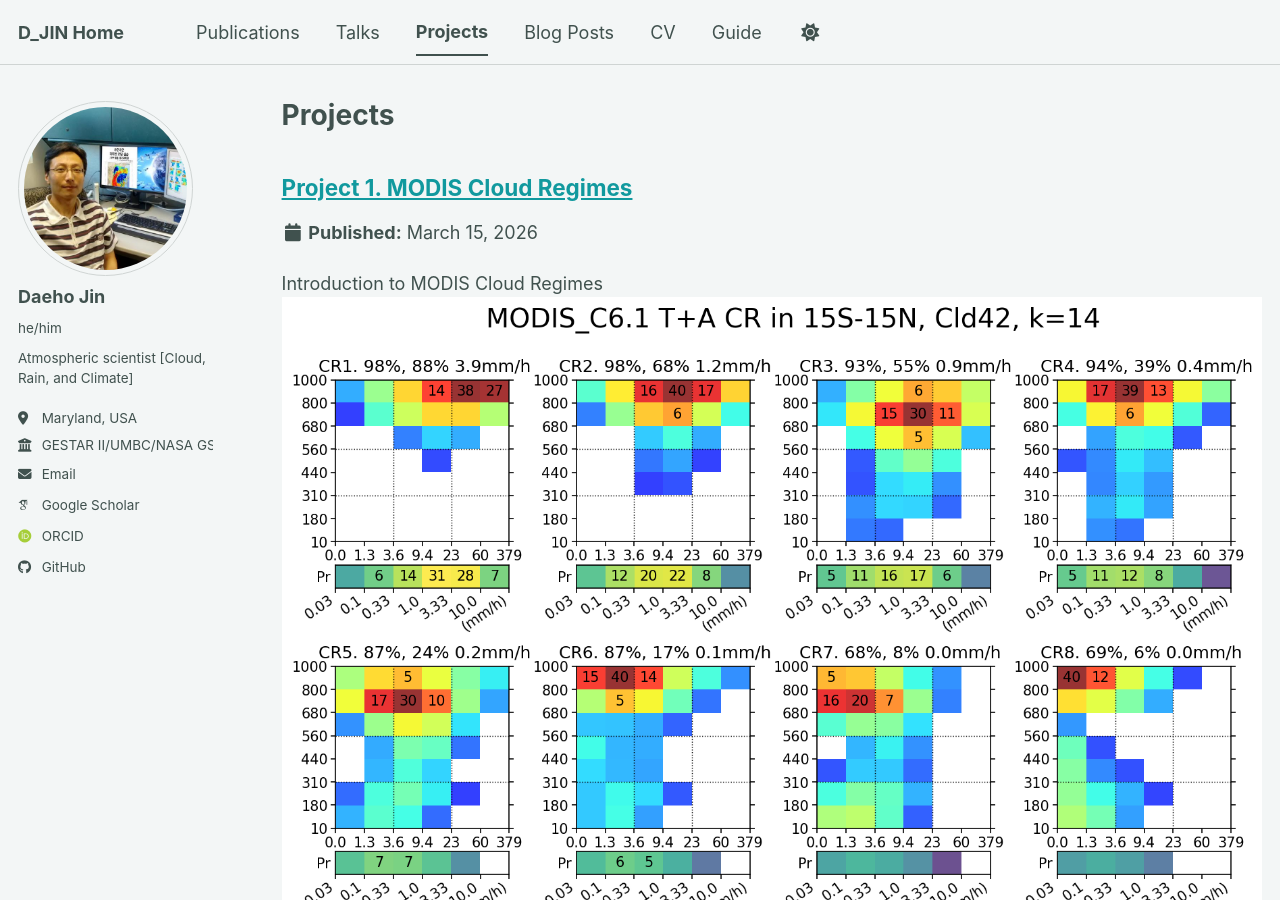
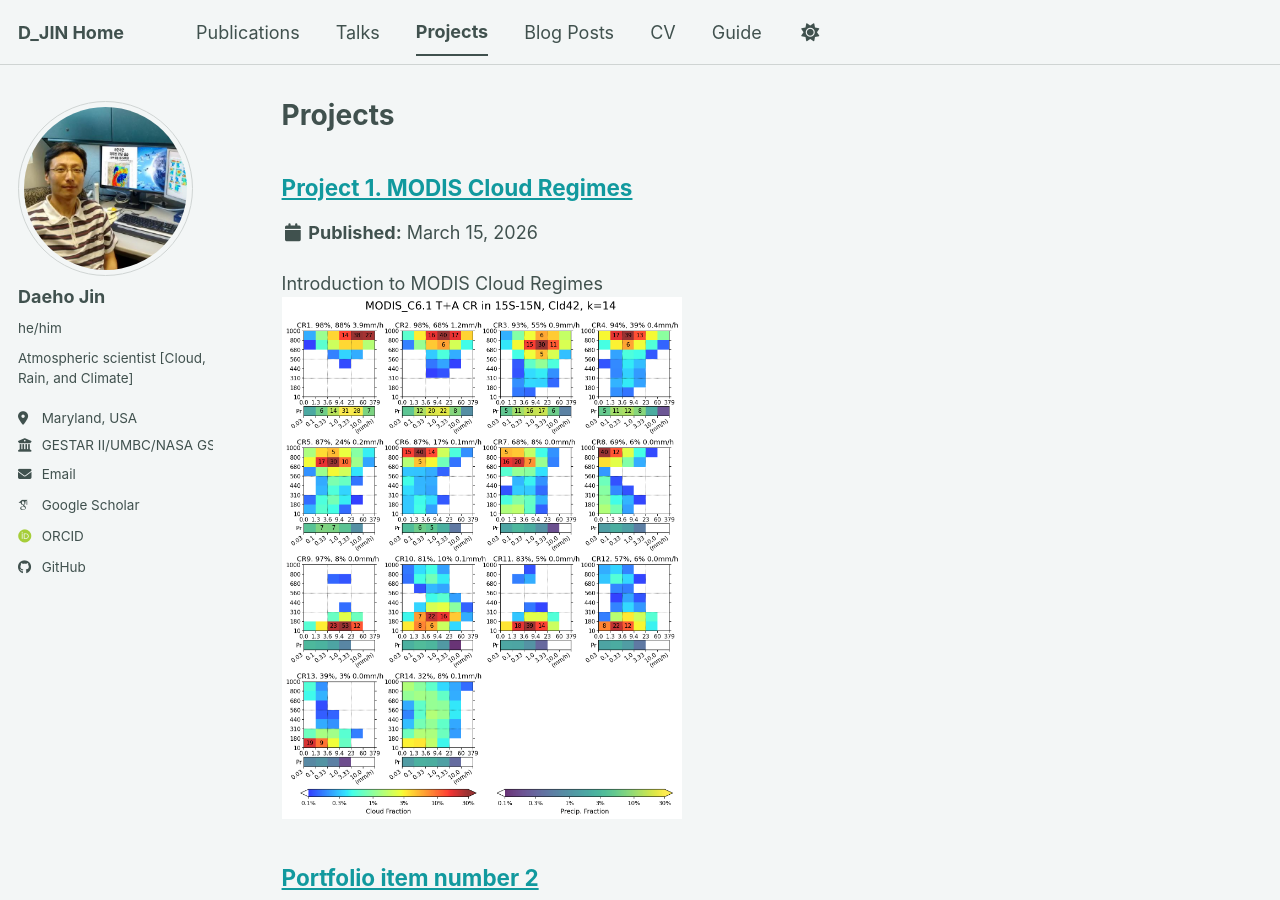
Before and after one commit to DJ4seasons/DJ4seasons.github.io, a Jekyll site: the page built from _pages/projects.html, in a window 1280 px wide and 900 px high. Built offline with Jekyll 4.4.1, drawn with Linux system fonts in a browser that asks for light colours; some web fonts are replaced; a script bundle is joined from its source files by our own code; library files that are not in the unit come from our copies.

Commit message:
edit project1

```diff
--- a/_portfolio/portfolio-1_CR.html
+++ b/_portfolio/portfolio-1_CR.html
@@ -1,6 +1,6 @@
 ---
 title: "Project 1. MODIS Cloud Regimes"
-excerpt: "Introduction to MODIS Cloud Regimes<br/><img src='/images/Project1_CR/Fig.MODIS_t+a_CR_set.15S-15N_Cld42.png'>"
+excerpt: "Introduction to MODIS Cloud Regimes<br/><img src='/images/Project1_CR/Fig.MODIS_t+a_CR_set.15S-15N_Cld42.png' style='max-width: 400px; width: 100%; height: auto;'>"
 collection: portfolio
 ---
 
```
